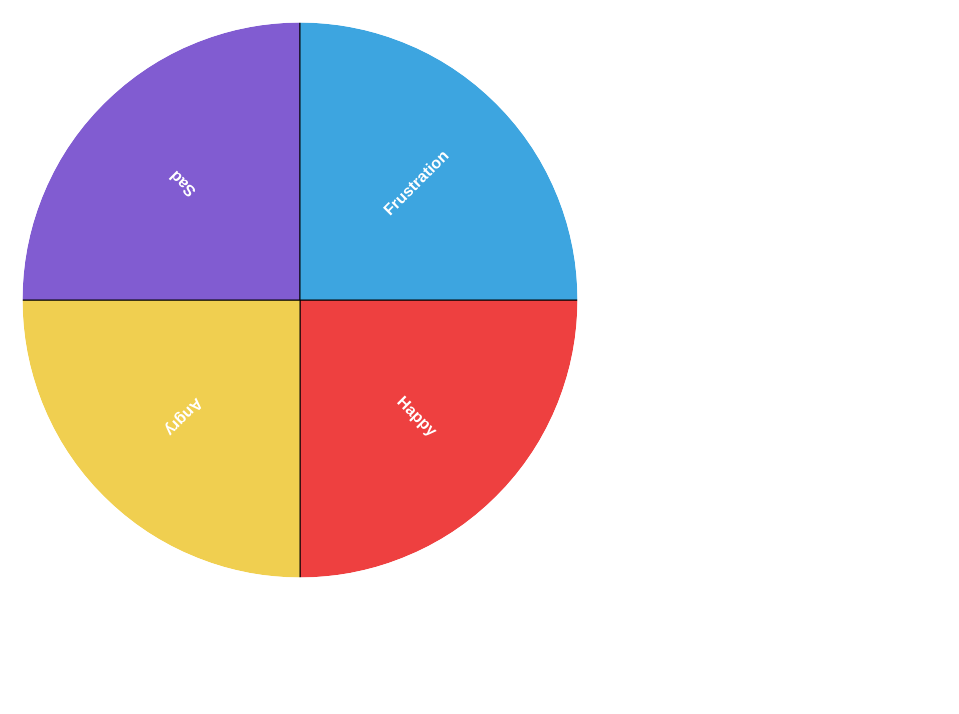
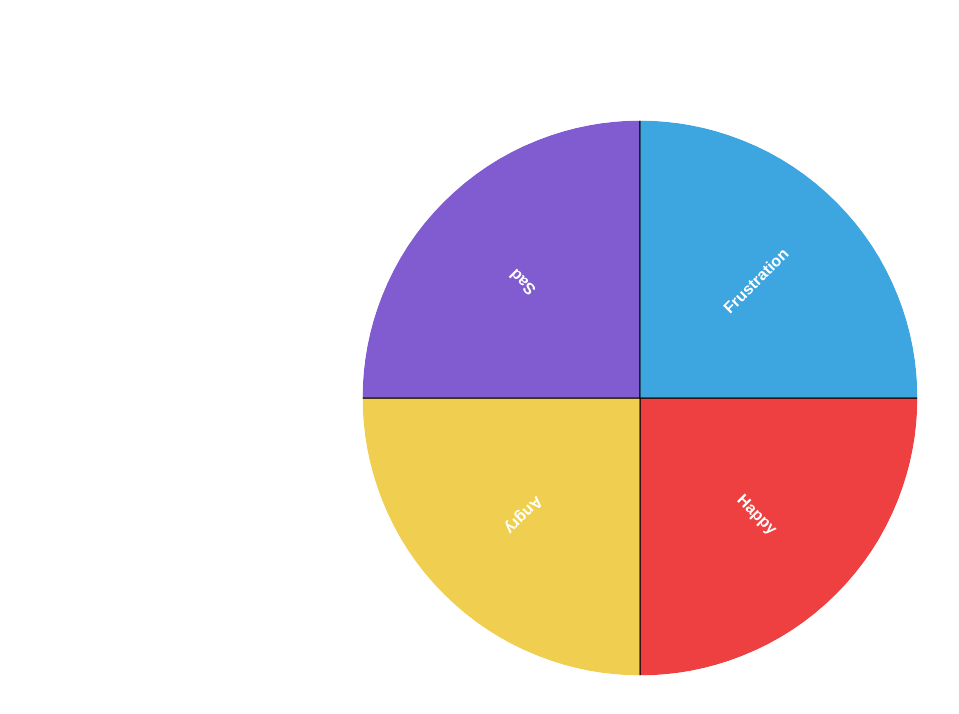
Before and after one commit to NicsWorld/okspinner, a React (Vite) app: page / in a window 1280 px wide. Shown: the top 714 px of the page, without its empty margins (0-959 px from the left). Built offline with nearby package versions, Linux system fonts and the light colour scheme.

Commit message:
New css to center the spinner

```diff
--- a/src/App.css
+++ b/src/App.css
@@ -1,3 +1,8 @@
+.App {
+  height: 100vh;
+  width: 100vw;
+}
+
 .home {
   height: 100vh;
   width: 100%;
--- /dev/null
+++ b/src/Spinner.css
@@ -0,0 +1,7 @@
+#wheelCircle {
+    height: 100%;
+    width: 100%;
+    justify-content: center;
+    align-items: center;
+    display: flex;
+}
--- a/src/Spinner.tsx
+++ b/src/Spinner.tsx
@@ -1,5 +1,5 @@
 import { useEffect, useState } from "react";
-
+import "./Spinner.css";
 interface SpinnerProps {
   segments: string[];
   size: number;
```
